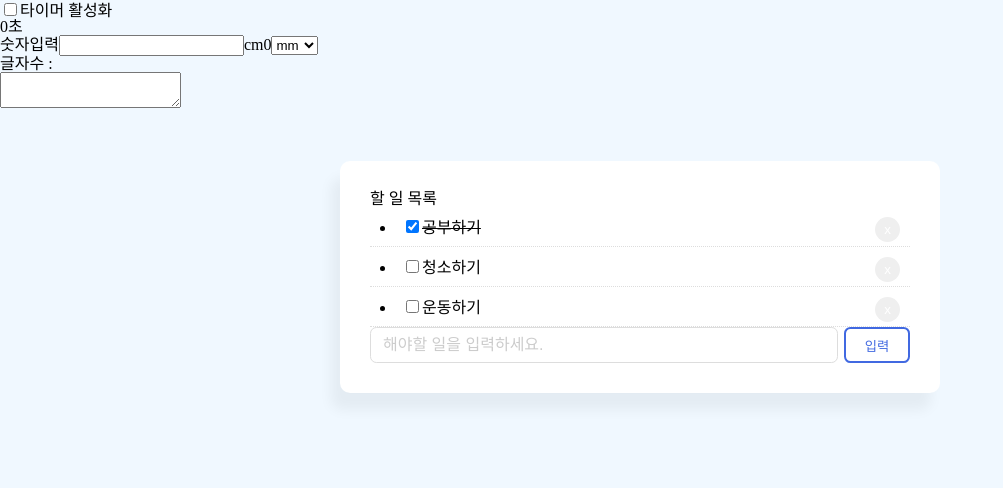
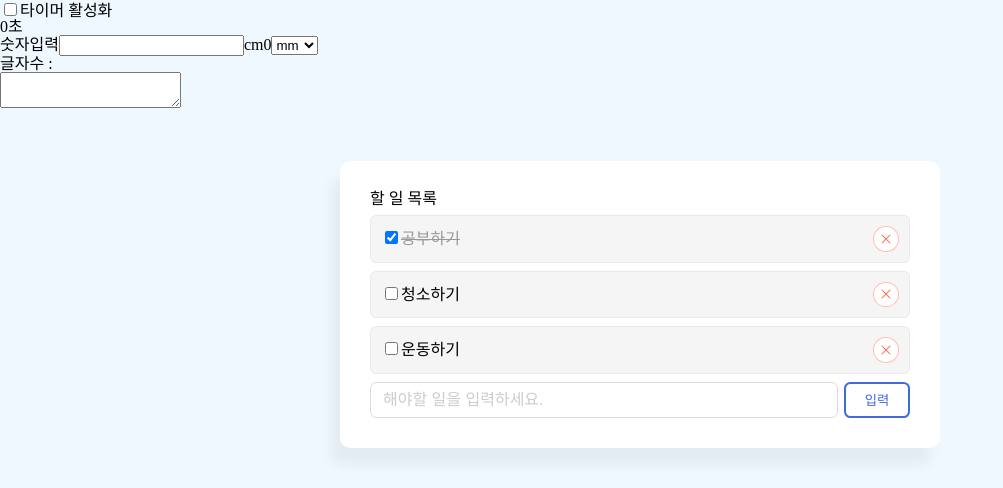
Before and after one commit to dreamfulbud/React-study, a React (Create React App) app: page / in a window 1280 px wide. Shown: the top 488 px of the page, without its empty margins (0-1003 px from the left). Built offline with nearby package versions, Linux system fonts and the light colour scheme.

Commit message:
✨List 컴포넌트 Drag & Drop 기능 추가

```diff
--- a/src/components/List.js
+++ b/src/components/List.js
@@ -1,23 +1,8 @@
-import React, { useState } from "react";
+import React, { useRef } from "react";
+import { DragDropContext, Draggable, Droppable } from "react-beautiful-dnd";
+import "./list.scss";
 
 export default function List({ todoData, setTodoData }) {
-	const btnStyle = {
-		color: "#fff",
-		border: "none",
-		padding: "5px 9px",
-		borderRadius: "50%",
-		cursor: "pointer",
-		float: "right",
-	};
-
-	const listStyle = (completed) => {
-		return {
-			padding: "10px",
-			borderBottom: "1px dotted #ddd",
-			textDecoration: completed ? "line-through" : "none",
-		};
-	};
-
 	// 완료여부 false/true
 	const handleCompleChange = (id) => {
 		let newTodoData = todoData.map((data) => {
@@ -35,19 +20,44 @@ export default function List({ todoData, setTodoData }) {
 		setTodoData(newTodoData);
 	};
 
+	const handleEnd = (result) => {
+		// console.log(result);
+
+		//목적지가 없으면 이벤트 취소, 함수 종료
+		if (!result.destination) return;
+
+		// 리액트 불변성을 지켜주기 위해 새로운 todoData 생성
+		const newTodoData = todoData;
+
+		//변경시키는 아이템을 배열에서 지운 후, return 값으로 지워진 아이템을 추가해줌
+		const [reorderedItem] = newTodoData.splice(result.source.index, 1);
+		newTodoData.splice(result.destination.index, 0, reorderedItem);
+
+		setTodoData(newTodoData);
+	};
+
 	return (
-		<>
-			{todoData.map((data) => (
-				<>
-					<li style={listStyle(data.completed)} key={data.id}>
-						<input type="checkbox" onChange={() => handleCompleChange(data.id)} defaultChecked={data.completed} id={"input" + data.id} />
-						<label for={"input" + data.id}>{data.title}</label>
-						<button style={btnStyle} onClick={() => handleClick(data.id)}>
-							x
-						</button>
-					</li>
-				</>
-			))}
-		</>
+		<DragDropContext onDragEnd={handleEnd}>
+			<Droppable droppableId="to-dos">
+				{(provided) => (
+					<ul {...provided.droppableProps} ref={provided.innerRef}>
+						{todoData.map((data, index) => (
+							<Draggable key={data.id} draggableId={data.id.toString()} index={index}>
+								{(provided, snapshot) => (
+									<li key={data.id} {...provided.draggableProps} ref={provided.innerRef} {...provided.dragHandleProps} className={snapshot.isDragging ? "selected" : "not-selected"}>
+										<input type="checkbox" onChange={() => handleCompleChange(data.id)} defaultChecked={data.completed} className={data.completed ? "check-true" : ""} id={"input" + data.id} />
+										<label for={"input" + data.id}>{data.title}</label>
+										<button onClick={() => handleClick(data.id)}>
+											<span className="a11y-hidden">삭제</span>
+										</button>
+									</li>
+								)}
+							</Draggable>
+						))}
+						{provided.placeholder}
+					</ul>
+				)}
+			</Droppable>
+		</DragDropContext>
 	);
 }
--- /dev/null
+++ b/src/components/list.scss
@@ -0,0 +1,51 @@
+ul {
+	background: #fff;
+
+	li {
+		padding: 10px;
+		line-height: 1.6;
+		border: 1px dotted #ddd;
+		background: #f5f5f5;
+		margin: 8px 0;
+		border-radius: 0.4rem;
+
+		&.selected {
+			background: #ddd;
+			border: 1px dotted #ccc;
+		}
+
+		.check-true + label {
+			text-decoration: line-through;
+			color: #999;
+		}
+		button {
+			width: 1.6rem;
+			height: 1.6rem;
+			background-color: #fff;
+			border: none;
+			border: 1px solid rgba(255, 99, 71, 0.4);
+			border-radius: 50%;
+			cursor: pointer;
+			float: right;
+			position: relative;
+			&::before,
+			&::after {
+				content: "";
+				display: block;
+				background: tomato;
+
+				width: 1px;
+				height: 12px;
+				position: absolute;
+				top: 50%;
+				left: 50%;
+			}
+			&::before {
+				transform: translate(-50%, -50%) rotate(45deg);
+			}
+			&::after {
+				transform: translate(-50%, -50%) rotate(-45deg);
+			}
+		}
+	}
+}
```
